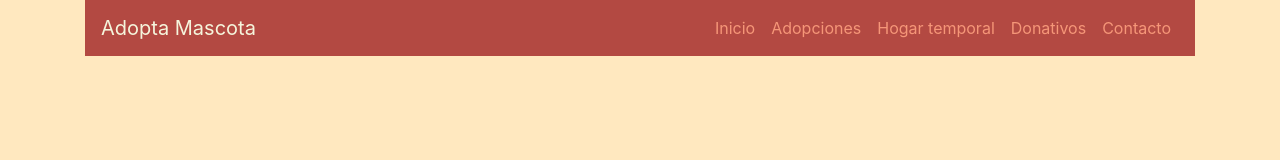
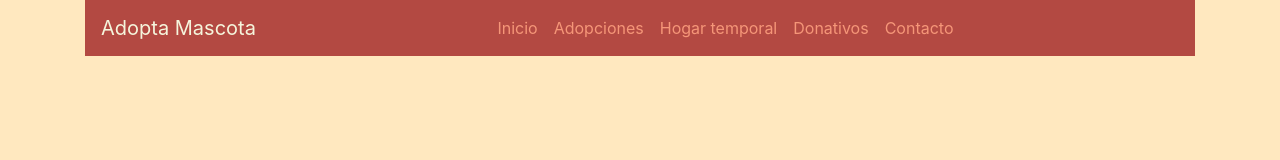
Before and after one commit to gustavoromerocl/Curso-Bootstrap-4, a plain HTML site: page bootstrap-avanzado/index.html in a window 1280 px wide. Drawn offline with nearby package versions, Linux system fonts and the light colour scheme.

Commit message:
Layout Utilities: margin padding

```diff
--- a/bootstrap-avanzado/index.html
+++ b/bootstrap-avanzado/index.html
@@ -20,7 +20,7 @@
               <span class="navbar-toggler-icon"></span>
             </button>
             <div class="collapse navbar-collapse" id="navbar-opts">
-              <ul class="navbar-nav ml-auto"> <!--Margin Left auto-->
+              <ul class="navbar-nav ml-auto mx-xl-auto"> <!--Margin Left auto-->
                 <li class="nav-item active">
                   <a class="nav-link" href="#">Inicio</a>
                 </li>
```
